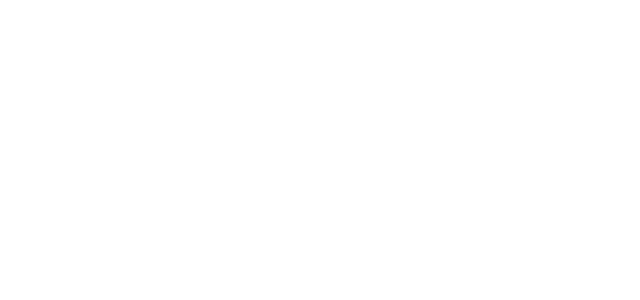
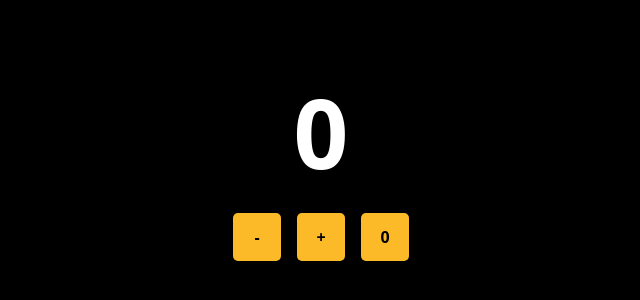
Before and after one commit to thomaserdmenger/counter-slider-useReducer, a React (Vite) app: page / in a window 1280 px wide. Shown: the part 62-362 px from the top of the page, without its empty margins (319-959 px from the left). Built offline with nearby package versions, Linux system fonts and the light colour scheme.

Commit message:
Add basic structure and styles

```diff
--- a/src/App.jsx
+++ b/src/App.jsx
@@ -1,3 +1,15 @@
+import * as React from 'react'
+import styles from './App.module.css'
+
 export default function App() {
-  return null
+  return (
+    <>
+      <h1>0</h1>
+      <div className={styles.buttonContainer}>
+        <button>-</button>
+        <button>+</button>
+        <button>0</button>
+      </div>
+    </>
+  )
 }
--- /dev/null
+++ b/src/App.module.css
@@ -0,0 +1,40 @@
+* {
+  padding: 0;
+  margin: 0;
+  box-sizing: border-box;
+}
+
+body {
+  min-height: 100dvh;
+  width: 100vw;
+  display: flex;
+  justify-content: center;
+  padding-top: 8rem;
+  font-family: system-ui, -apple-system, BlinkMacSystemFont, 'Segoe UI', Roboto,
+    Oxygen, Ubuntu, Cantarell, 'Open Sans', 'Helvetica Neue', sans-serif;
+  background-color: black;
+}
+
+h1 {
+  color: white;
+  text-align: center;
+  margin-bottom: 1rem;
+  font-size: 6rem;
+}
+
+.buttonContainer {
+  display: flex;
+  gap: 1rem;
+}
+
+button {
+  all: unset;
+  width: 3rem;
+  height: 3rem;
+  background-color: #fcba29;
+  border-radius: 5px;
+  display: flex;
+  justify-content: center;
+  align-items: center;
+  font-weight: 700;
+}
```
